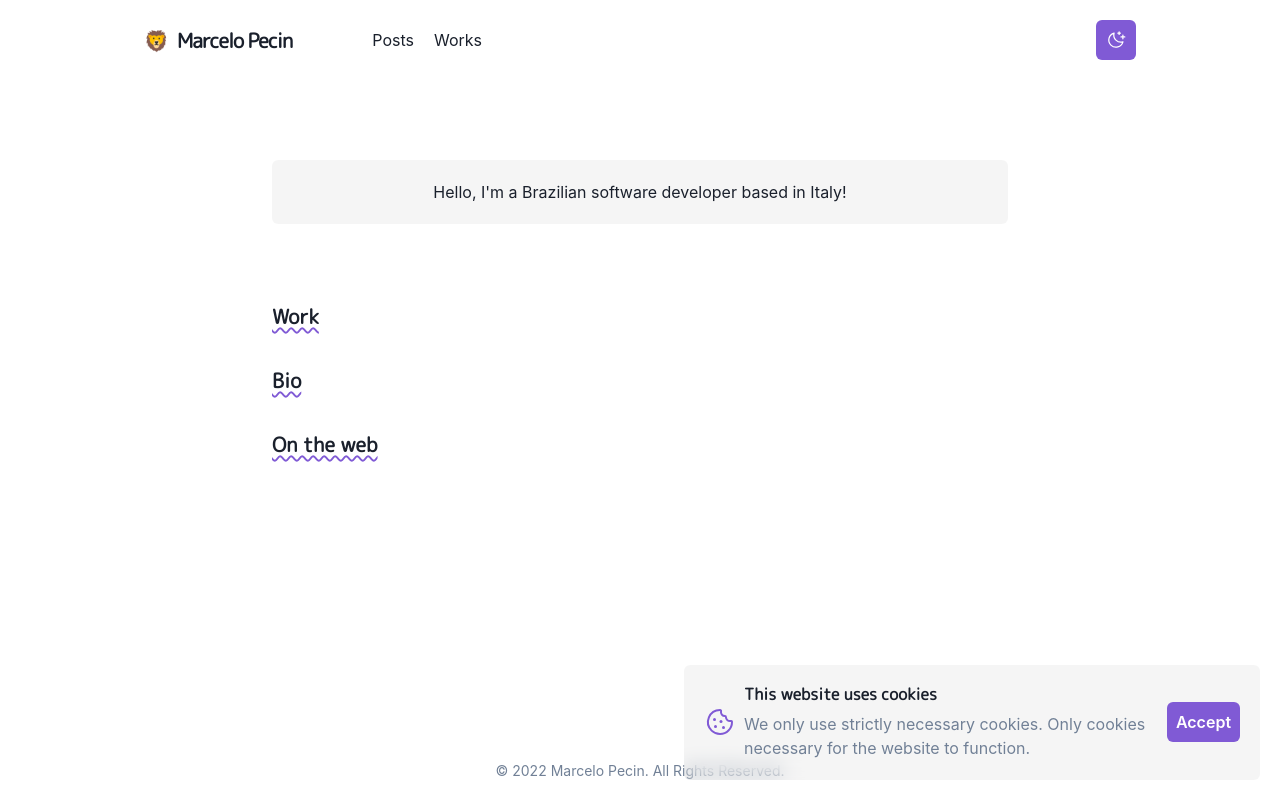
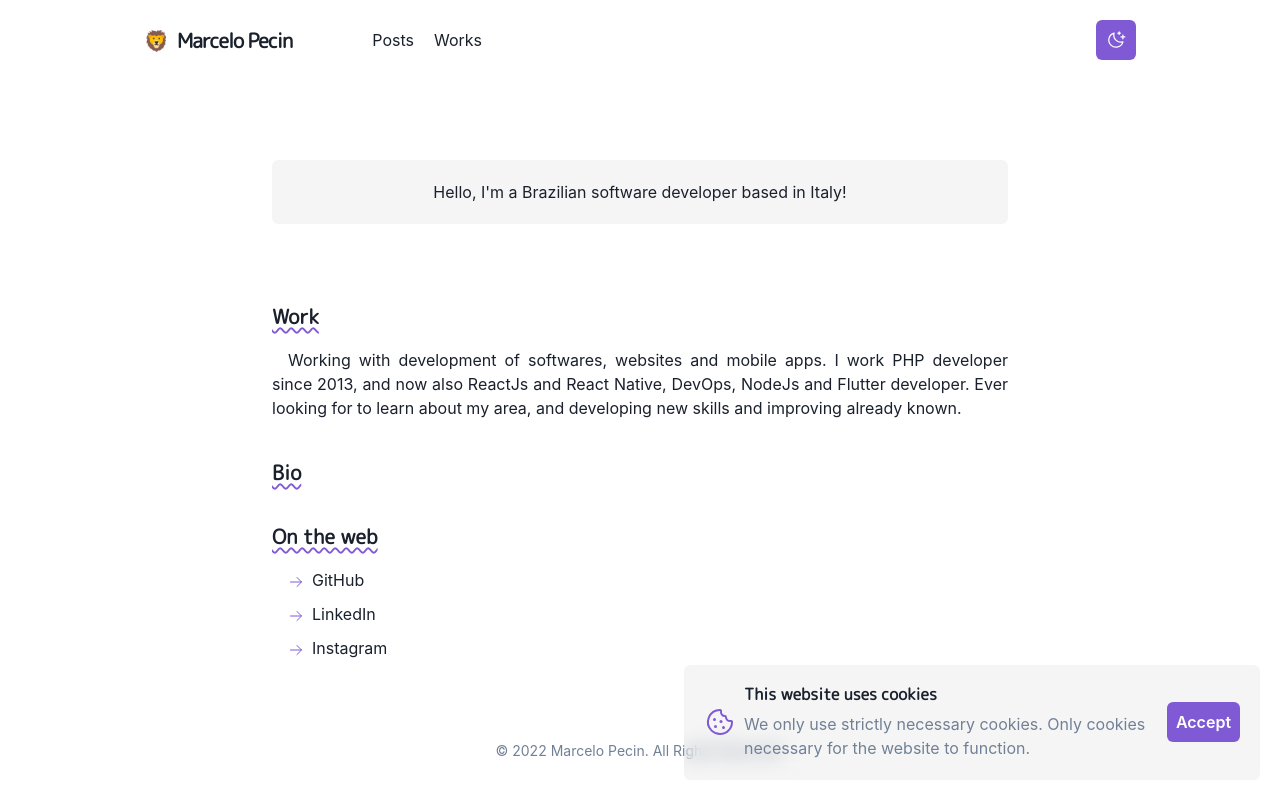
Before and after one commit to avuenja/website, a Next.js app: page / in a window 1280 px wide. Built offline with nearby package versions, Linux system fonts and the light colour scheme.

Commit message:
feat: On the web, started Work

```diff
--- /dev/null
+++ b/src/components/app-list-item.tsx
@@ -0,0 +1,28 @@
+import NextLink from 'next/link'
+import { Link, ListIcon, ListItem, useColorModeValue } from '@chakra-ui/react'
+import { ArrowRight } from 'phosphor-react'
+
+interface AppListItemProps {
+  href: string
+  children: React.ReactNode
+}
+
+const AppListItem = ({ href, children }: AppListItemProps) => {
+  return (
+    <ListItem role="group" maxWidth="max-content">
+      <ListIcon
+        as={ArrowRight}
+        color={useColorModeValue('purple.500', 'orange.200')}
+        _groupHover={{
+          transition: '200ms ease',
+          transform: 'rotate(20deg)',
+        }}
+      />
+      <NextLink href={href} passHref>
+        <Link isExternal>{children}</Link>
+      </NextLink>
+    </ListItem>
+  )
+}
+
+export default AppListItem
--- a/src/components/footer.tsx
+++ b/src/components/footer.tsx
@@ -2,7 +2,7 @@ import { Flex, Text } from '@chakra-ui/react'
 
 const Footer = () => {
   return (
-    <Flex as="footer" justifyContent="center">
+    <Flex as="footer" justifyContent="center" paddingY="5">
       <Text color="gray.500" fontSize="sm">
         &copy; {new Date().getFullYear()} Marcelo Pecin. All Rights Reserved.
       </Text>
--- a/src/components/layouts/main.tsx
+++ b/src/components/layouts/main.tsx
@@ -30,7 +30,7 @@ const MainLayout = (props: MainLayoutProps) => {
       <Container
         maxWidth="container.md"
         paddingTop="40"
-        minHeight="calc(100vh - 2.5rem)"
+        minHeight="calc(100vh - 5rem)"
       >
         {props.children}
       </Container>
--- a/src/components/section/index.tsx
+++ b/src/components/section/index.tsx
@@ -1,4 +1,21 @@
-import Section from './section'
-import SectionTitle from './section-title'
+import { Box } from '@chakra-ui/react'
+import { motion } from 'framer-motion'
 
-export { Section, SectionTitle }
+interface SectionProps {
+  children: React.ReactNode
+  delay?: number
+}
+
+const Section = ({ children, delay = 0 }: SectionProps) => {
+  return (
+    <motion.div
+      initial={{ y: 10, opacity: 0 }}
+      animate={{ y: 0, opacity: 1 }}
+      transition={{ duration: 0.8, delay }}
+    >
+      <Box marginBottom="10">{children}</Box>
+    </motion.div>
+  )
+}
+
+export default Section
--- a/src/components/section/section-title.tsx
+++ b/src/components/section/section-title.tsx
@@ -12,6 +12,7 @@ const SectionTitle = (props: SectionTitleProps) => {
       textDecorationColor={useColorModeValue('purple.500', 'orange.200')}
       textDecorationLine="underline"
       textUnderlineOffset="0.2rem"
+      marginBottom="5"
     >
       {props.children}
     </Heading>
--- a/src/components/section/section.tsx
+++ /dev/null
@@ -1,21 +0,0 @@
-import { Box } from '@chakra-ui/react'
-import { motion } from 'framer-motion'
-
-interface SectionProps {
-  children: React.ReactNode
-  delay?: number
-}
-
-const Section = ({ children, delay = 0 }: SectionProps) => {
-  return (
-    <motion.div
-      initial={{ y: 10, opacity: 0 }}
-      animate={{ y: 0, opacity: 1 }}
-      transition={{ duration: 0.8, delay }}
-    >
-      <Box marginBottom="10">{children}</Box>
-    </motion.div>
-  )
-}
-
-export default Section
--- a/src/pages/index.tsx
+++ b/src/pages/index.tsx
@@ -1,6 +1,20 @@
 import type { NextPage } from 'next'
-import { Box, useColorModeValue } from '@chakra-ui/react'
-import { Section, SectionTitle } from '@/components/section'
+import NextLink from 'next/link'
+import {
+  Box,
+  Link,
+  List,
+  ListIcon,
+  ListItem,
+  Text,
+  useColorModeValue,
+  VStack,
+} from '@chakra-ui/react'
+
+import Section from '@/components/section'
+import SectionTitle from '@/components/section/section-title'
+import { ArrowRight } from 'phosphor-react'
+import AppListItem from '@/components/app-list-item'
 
 const Home: NextPage = () => {
   return (
@@ -18,14 +32,29 @@ const Home: NextPage = () => {
 
       <Section>
         <SectionTitle>Work</SectionTitle>
+        <Text textAlign="justify" style={{ textIndent: '1em' }}>
+          Working with development of softwares, websites and mobile apps. I
+          work PHP developer since 2013, and now also ReactJs and React Native,
+          DevOps, NodeJs and Flutter developer. Ever looking for to learn about
+          my area, and developing new skills and improving already known.
+        </Text>
+      </Section>
+
+      <Section delay={0.1}>
+        <SectionTitle>Bio</SectionTitle>
       </Section>
 
       <Section delay={0.2}>
-        <SectionTitle>Bio</SectionTitle>
-      </Section>
-
-      <Section delay={0.4}>
         <SectionTitle>On the web</SectionTitle>
+        <List spacing="2.5" style={{ textIndent: '1em' }}>
+          <AppListItem href="https://github.com/avuenja">GitHub</AppListItem>
+          <AppListItem href="https://www.linkedin.com/in/celopeccin">
+            LinkedIn
+          </AppListItem>
+          <AppListItem href="https://www.instagram.com/celopeccin">
+            Instagram
+          </AppListItem>
+        </List>
       </Section>
     </>
   )
```
Also changed, not shown: src/pages/posts/index.tsx (renamed from src/pages/posts.tsx), src/pages/works/index.tsx (renamed from src/pages/works.tsx).
